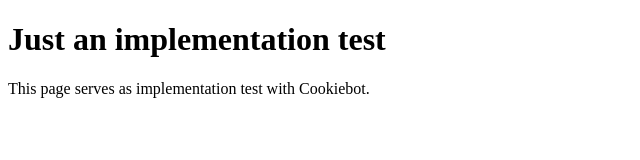
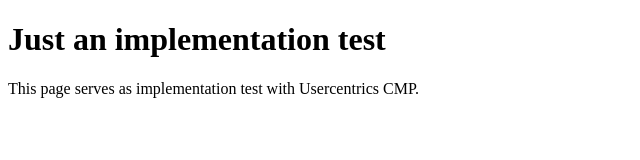
Before and after one commit to HeenaRehan/TCF2_Test_CMP, a plain HTML site: page index.html in a window 1280 px wide. Shown: the full height of the page, 0-640 px from the left. Drawn offline with Linux system fonts and the light colour scheme.

Commit message:
Update index.html

```diff
--- a/index.html
+++ b/index.html
@@ -23,7 +23,7 @@
                     Just an implementation test
                 </h1>
                 <p>
-                    This page serves as implementation test with Cookiebot.
+                    This page serves as implementation test with Usercentrics CMP.
                 </p>
 
 
```
